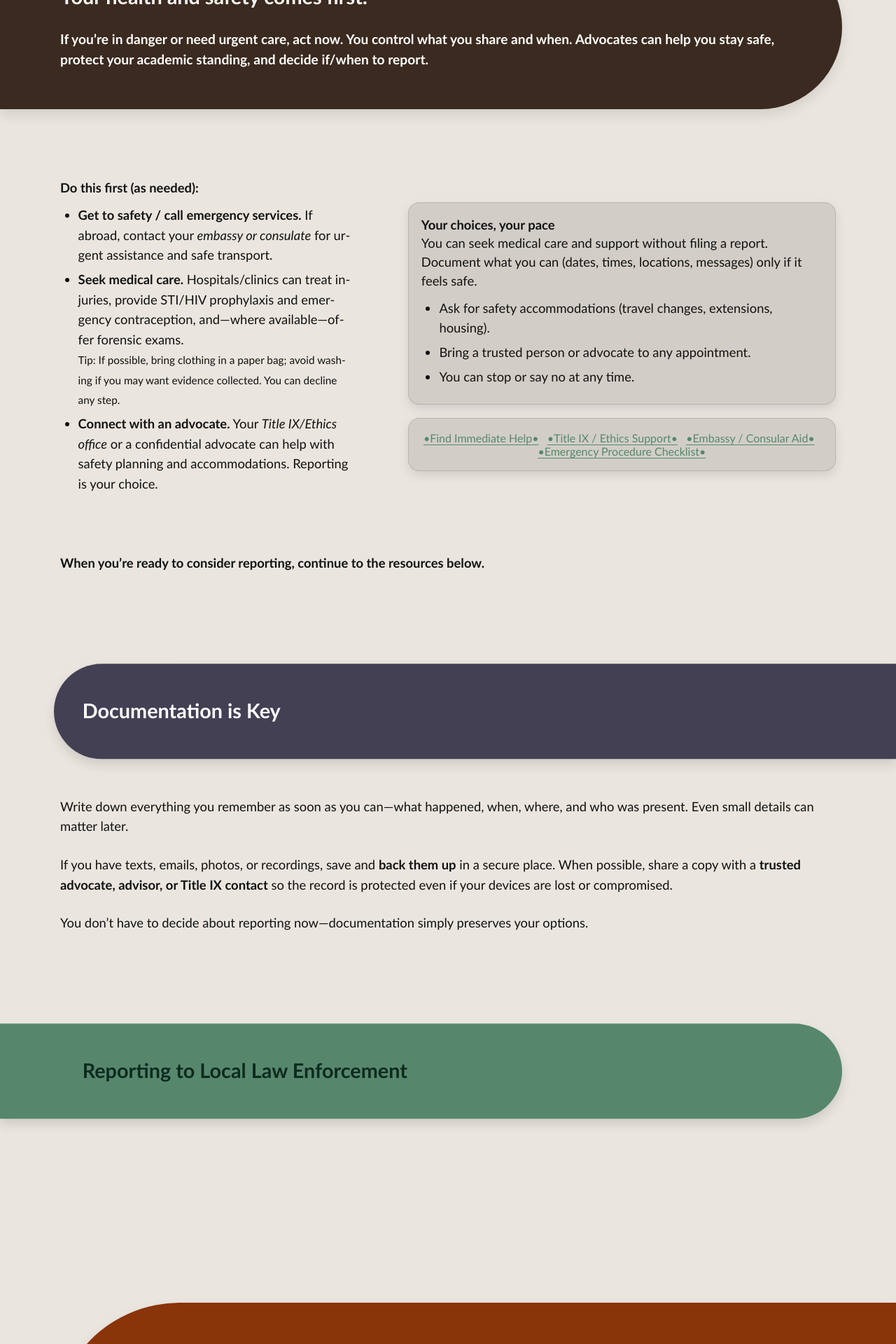
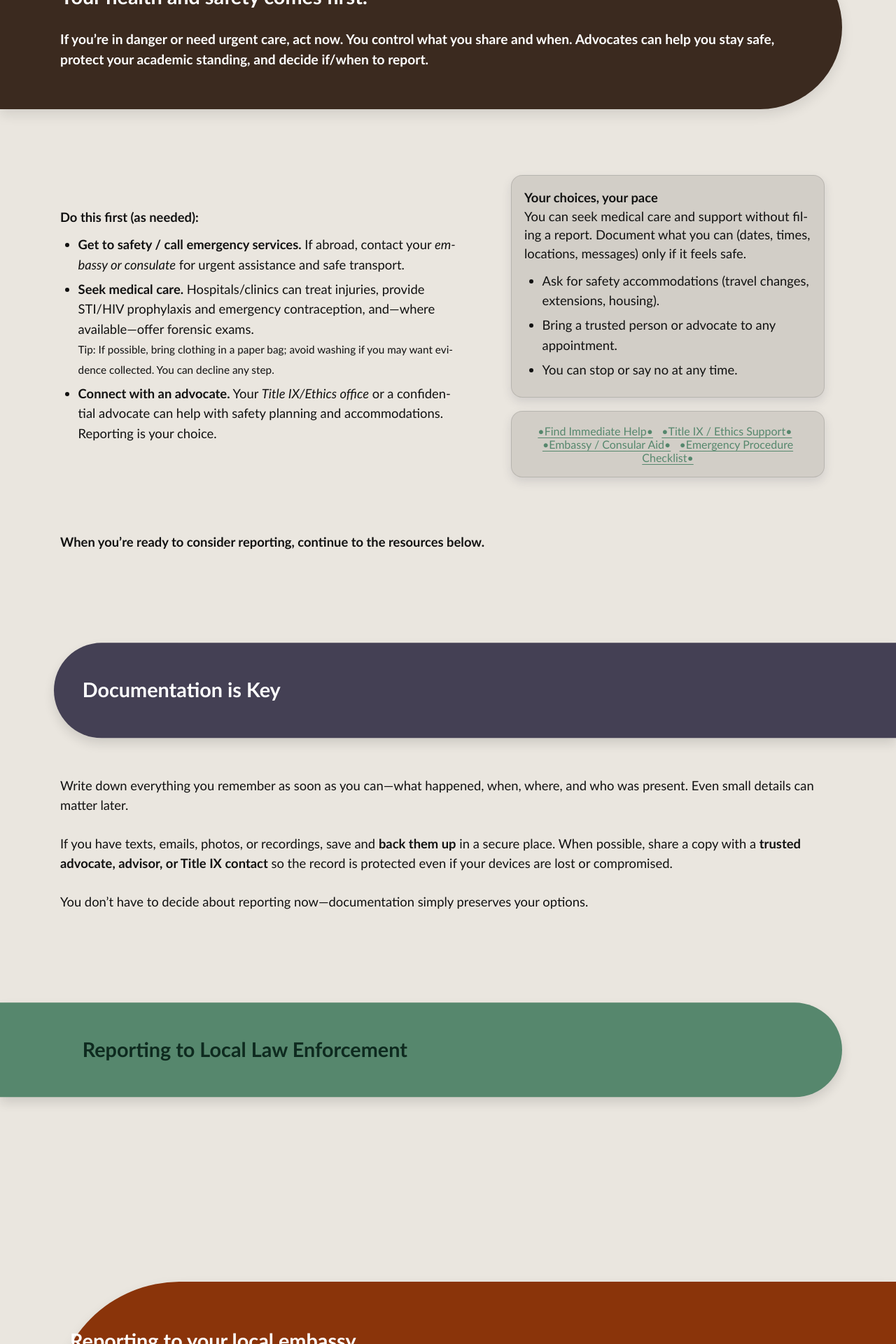
Before and after one commit to AnthroSafetyWarrior/GoldenTrowelProject, a Jekyll site: the page built from _pages/reporting.html, in a window 1280 px wide. Shown: the part 1366-3286 px from the top of the page at 70% size. Built offline with Jekyll 4.4.1, drawn with Linux system fonts in a browser that asks for light colours.

Commit message:
updating name

```diff
--- a/_layouts/default.html
+++ b/_layouts/default.html
@@ -539,6 +539,36 @@ header.hero::before{
   .split--prep .text--right{ grid-column: auto; } /* normal flow when stacked */
 }
 
+/* Mid+ desktop: keep two columns, but make the RIGHT text wrap earlier */
+@media (min-width: 761px){
+  .split--prep .text--right{
+    max-inline-size: clamp(36ch, 42vw, 50ch); /* narrower measure = earlier wrap */
+    min-width: 0;                             /* allow shrink inside grid track */
+    overflow-wrap: anywhere;
+    word-break: normal;
+    hyphens: auto;
+    padding-right: clamp(8px, 1.5vw, 16px);   /* optional breathing room */
+  }
+  .split--prep .text--right :where(p, ul, ol, blockquote){
+    max-inline-size: 100%;
+  }
+}
+
+/* Tighter cap as the viewport narrows but before stacking */
+@media (max-width: 1040px) and (min-width: 761px){
+  .split--prep .text--right{
+    max-inline-size: clamp(34ch, 50%, 46ch);
+  }
+}
+
+/* Once you hit the stack breakpoint, let it flow full-width */
+@media (max-width: 760px){
+  .split--prep .text--right{
+    max-inline-size: none;
+    padding-right: 0;
+  }
+}
+
 
 /* ===== NAV ===== */
 /* NAV FLYOUT: styles only for the tiny round buttons */
```
